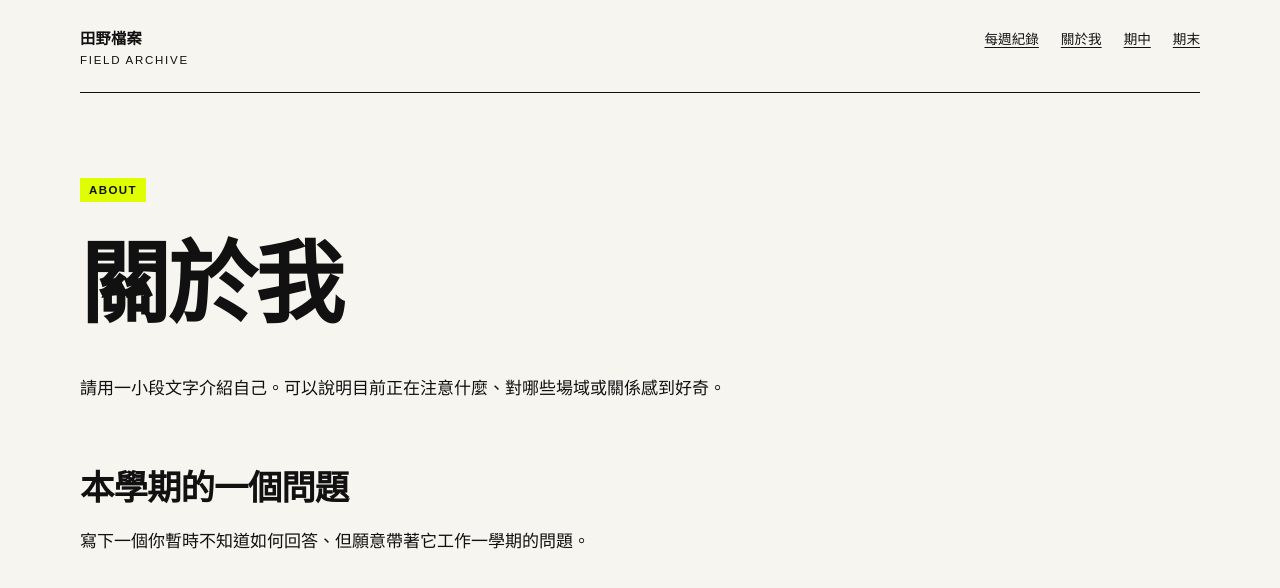
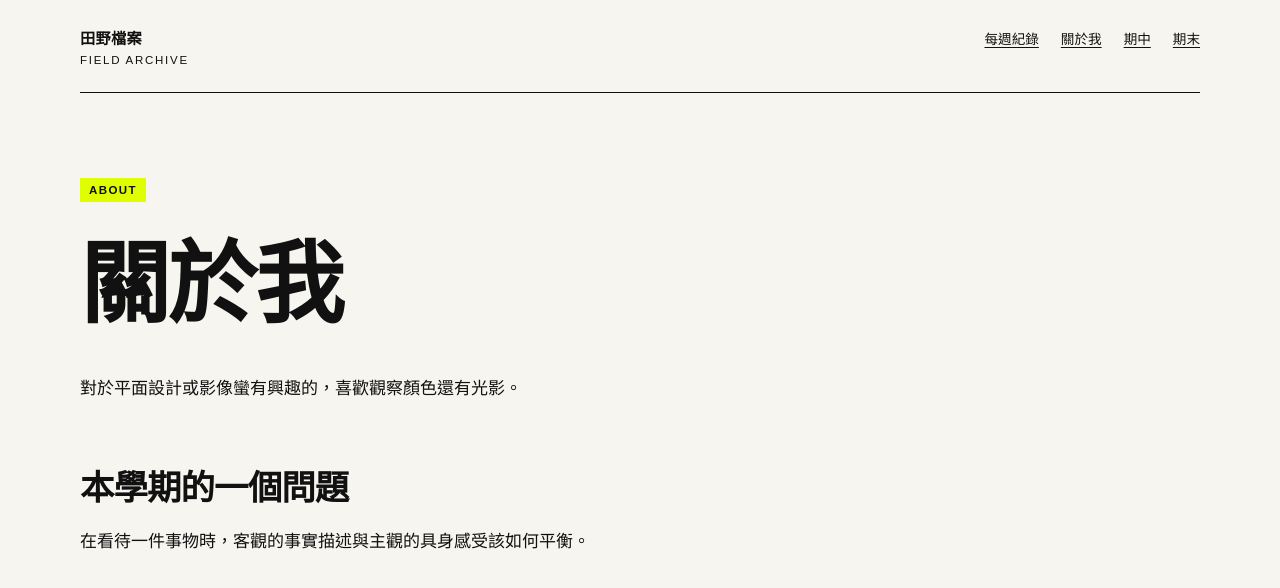
Before and after one commit to bondybondy/fieldworkarchive, a Jekyll site: the page built from about.md, in a window 1280 px wide. Shown: the top 588 px of the page. Built offline with Jekyll 4.4.1, drawn with Linux system fonts in a browser that asks for light colours.

Commit message:
Update about.md

```diff
--- a/about.md
+++ b/about.md
@@ -7,8 +7,8 @@ permalink: /about/
 
 # 關於我
 
-請用一小段文字介紹自己。可以說明目前正在注意什麼、對哪些場域或關係感到好奇。
+對於平面設計或影像蠻有興趣的，喜歡觀察顏色還有光影。
 
 ## 本學期的一個問題
 
-寫下一個你暫時不知道如何回答、但願意帶著它工作一學期的問題。
+在看待一件事物時，客觀的事實描述與主觀的具身感受該如何平衡。
```
